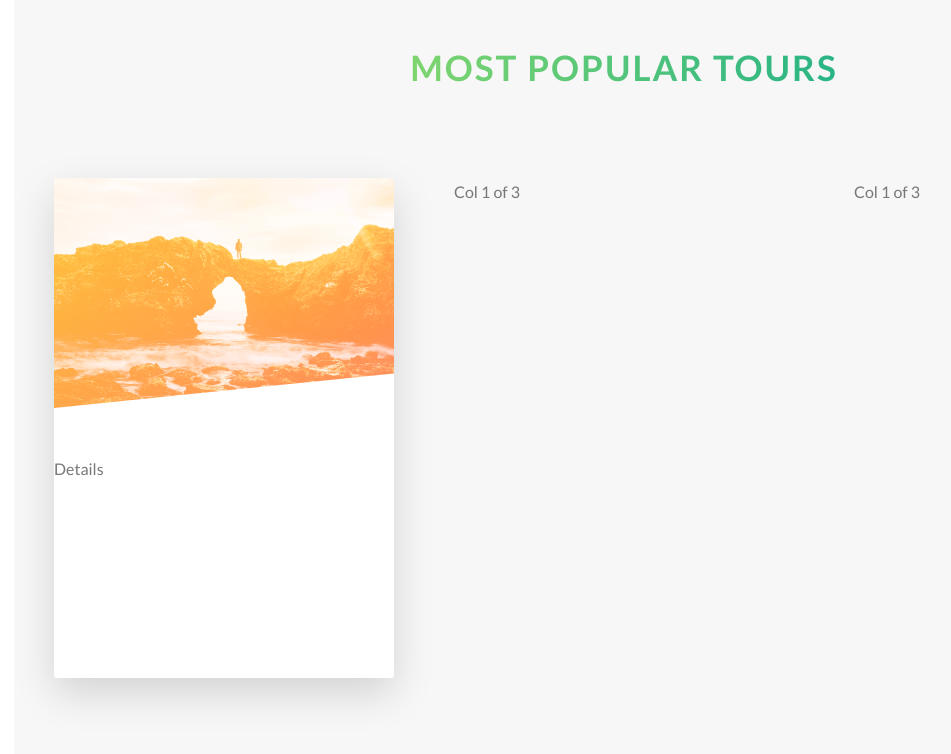
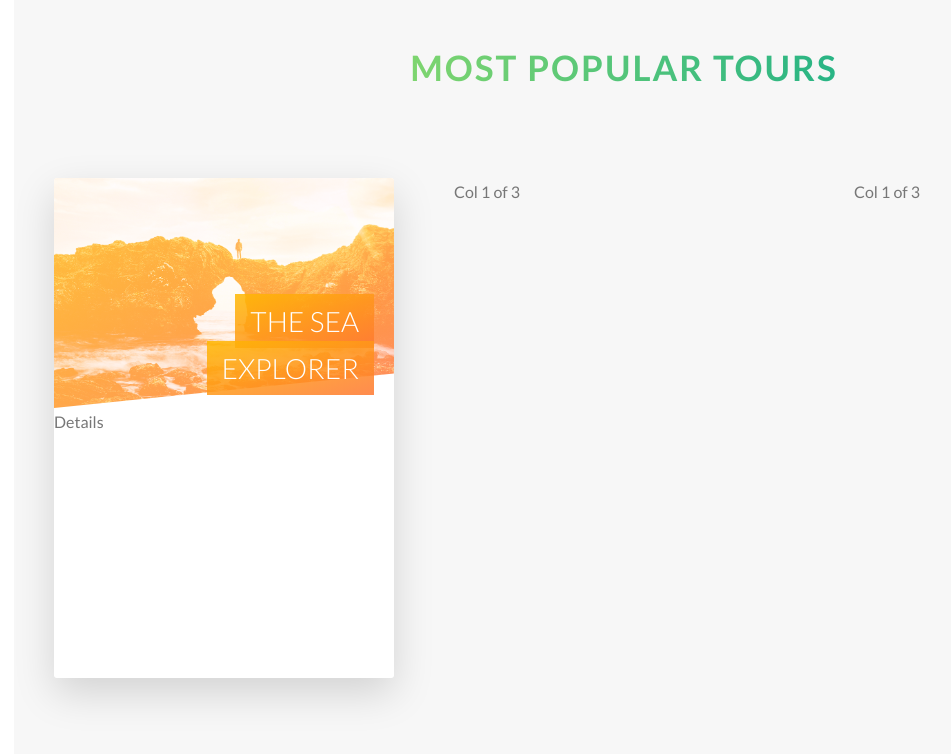
Before and after one commit to Sohan916/Natours, a website: page index.html in a window 1280 px wide. Shown: the part 2324-3078 px from the top of the page, without its empty margins (16-967 px from the left). Drawn offline with Linux system fonts and the light colour scheme.

Commit message:
Implement card heading

```diff
--- a/index.html
+++ b/index.html
@@ -145,7 +145,11 @@
             <div class="card">
               <div class="card__side card__side--front">
                 <div class="card__picture card__picture--1">&nbsp;</div>
-                <div class="card__heading">Heading</div>
+                <h4 class="card__heading">
+                  <span class="card__heading-span card__heading-span--1">
+                    The Sea Explorer
+                  </span>
+                </h4>
                 <div class="card__details">Details</div>
               </div>
               <div class="card__side card__side--back card__side--back-1">
--- a/sass/components/_card.scss
+++ b/sass/components/_card.scss
@@ -69,5 +69,29 @@
     }
   }
 
+  &__heading {
+    font-size: 2.8rem;
+    font-weight: 300;
+    text-transform: uppercase;
+    text-align: right;
+    color: $color-white;
+    position: absolute;
+    top: 12rem;
+    right: 2rem;
+    width: 75%;
+  }
+
+  &__heading-span {
+    padding: 1rem 1.5rem;
+    -webkit-box-decoration-break: clone;
+    box-decoration-break: clone;
+
+    &--1 {
+      background-image: linear-gradient(
+        to right bottom,
+        rgba($color-secondary-light, 0.85),
+        rgba($color-secondary-dark, 0.85)
+      );
+    }
   }
 }
```
Also changed, not shown: css/style.css, 1 other file.
